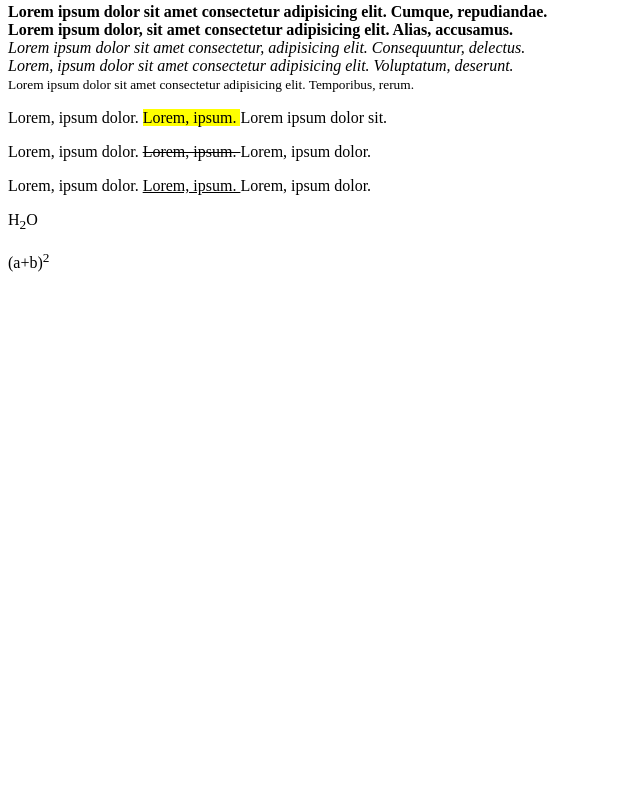
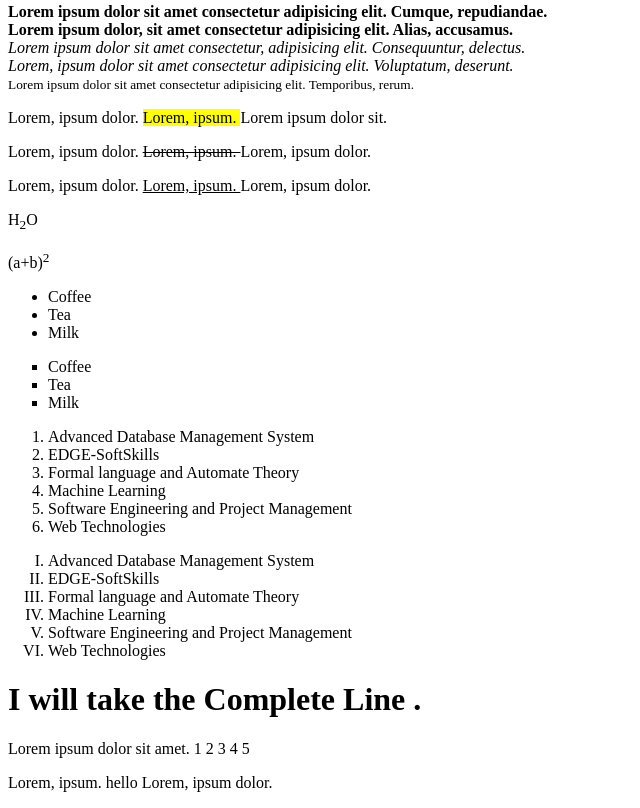
Before and after one commit to adityayadv03/Learning_Web_Development, a plain HTML site: page HTML_Basics/index.html in a window 1280 px wide. Shown: the part 1237-2045 px from the top of the page, without its empty margins (0-640 px from the left). Before the commit the page ends 1525 px from the top, so only its background shows below. Drawn offline with Linux system fonts and the light colour scheme.

Commit message:
Learn about List and Some Elements

```diff
--- a/HTML_Basics/index.html
+++ b/HTML_Basics/index.html
@@ -54,5 +54,42 @@
         <p>H<sub>2</sub>O</p> <!--This Tag is Used if we have to represent Any Chemical Formula etc-->
         <p>(a+b)<sup>2</sup></p> <!--This Tag is Used if we have to represent Any Mathmetical Formula etc -->
     </div>
+    <div> <!--Div Containing List Tags-->
+        <div> <!--Div Containing Unordered List-->
+            <ul> <!--Unordered list can be use with the help of ul tag-->
+                <li>Coffee</li> <!--List Elements-->
+                <li>Tea</li>
+                <li>Milk</li>
+            </ul>
+            <ul type="square"> <!--We Can change the bullet design with the help of type attributes-->
+                <li>Coffee</li>
+                <li>Tea</li>
+                <li>Milk</li>
+            </ul>
+        </div>
+        <div> <!--Div Containing Ordered List-->
+            <ol> <!--Ordered list can be use with the help of ol tag-->
+                <li>Advanced Database Management System</li> <!--List Elements-->
+                <li>EDGE-SoftSkills</li>
+                <li>Formal language and Automate Theory</li>
+                <li>Machine Learning</li>
+                <li>Software Engineering and Project Management</li>
+                <li>Web Technologies</li>
+            </ol>
+            <ol type="I"> <!--We can change the Default Number using type with Values like 'i' , 'I' , 'A'-->
+                <li>Advanced Database Management System</li>
+                <li>EDGE-SoftSkills</li>
+                <li>Formal language and Automate Theory</li>
+                <li>Machine Learning</li>
+                <li>Software Engineering and Project Management</li>
+                <li>Web Technologies</li>
+            </ol>
+        </div>
+    </div>
+    <!--Block Element - Are the ELement Taking the Whole Line on a Web Page-->
+    <h1>I will take the Complete Line . </h1>
+    <!--Inline Element - Are the Element Taking only the required space as it need-->
+    <span>Lorem ipsum dolor sit amet. 1 2 3 4 5 </span>
+    <p>Lorem, ipsum. <span>hello</span> Lorem, ipsum dolor.</p>
 </body>
 </html>
```
